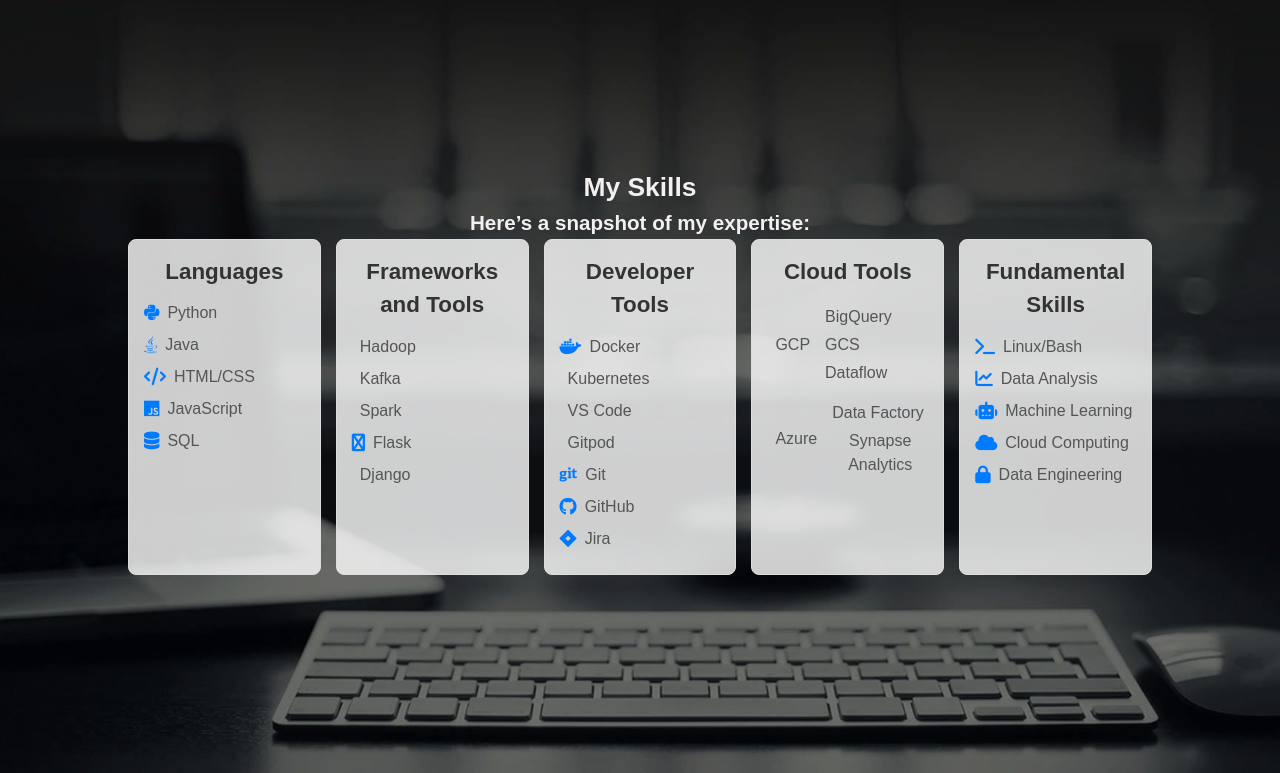
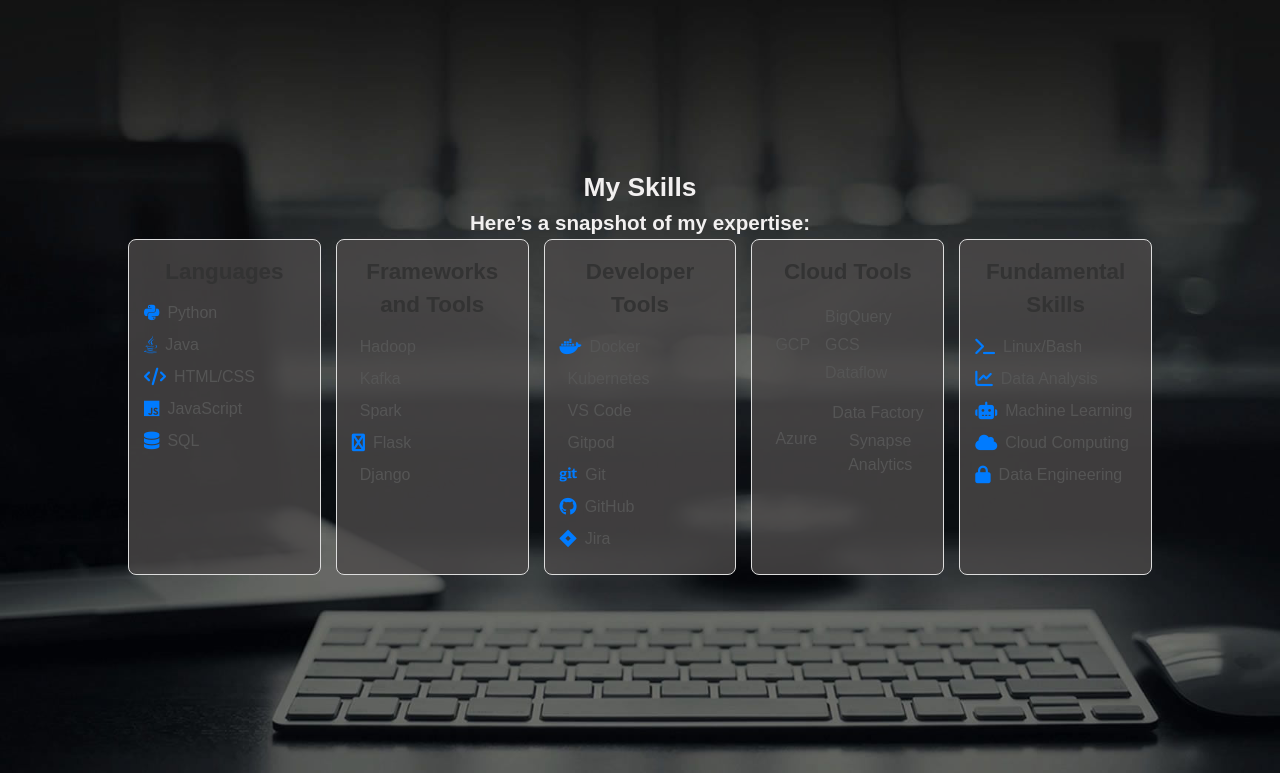
Before and after one commit to Sourabh7iwari/MyPortfolio, a Flask app: page / in a window 1280 px wide. Shown: the part 2412-3185 px from the top of the page. Run offline with Flask 3, Linux system fonts and the light colour scheme.

Commit message:
optimised skill grid colour

```diff
--- a/static/styles.css
+++ b/static/styles.css
@@ -143,10 +143,10 @@
 }
 
 .skills-category {
-    flex: 1 1 calc(15% - 10px); /* Smaller size and reduced margin */
+    flex: 1 1 calc(15% - 5px); /* Smaller size and reduced margin */
     box-sizing: border-box;
     padding: 15px; /* Reduced padding */
-    background: rgba(255, 255, 255, 0.8); /* Slightly transparent background */
+    background: rgba(75, 73, 73, 0.8); /* Slightly transparent background */
     border-radius: 8px;
     border: 1px solid #ddd;
     margin-bottom: 15px; /* Reduced margin */
@@ -154,7 +154,7 @@
 }
 
 .skills-category:hover {
-    background: #f0f0f0; /* Light grey background on hover */
+    background: #2c2828; /* Light grey background on hover */
     border-color: #007BFF; /* Border color on hover */
 }
 
```
